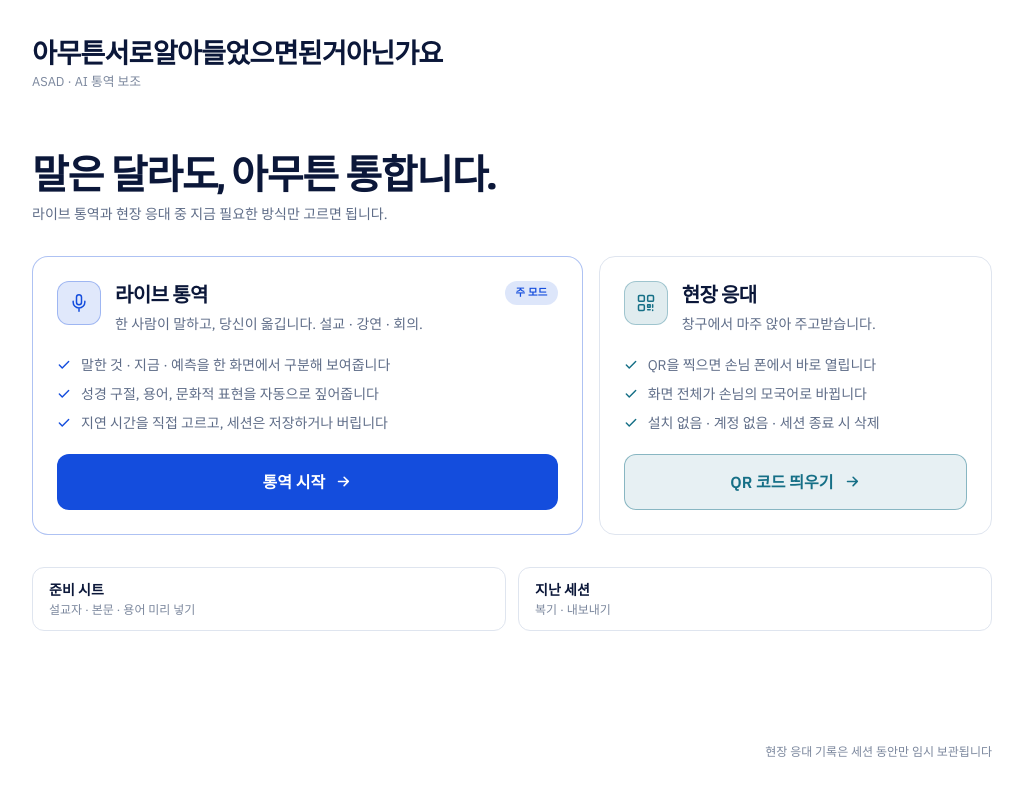
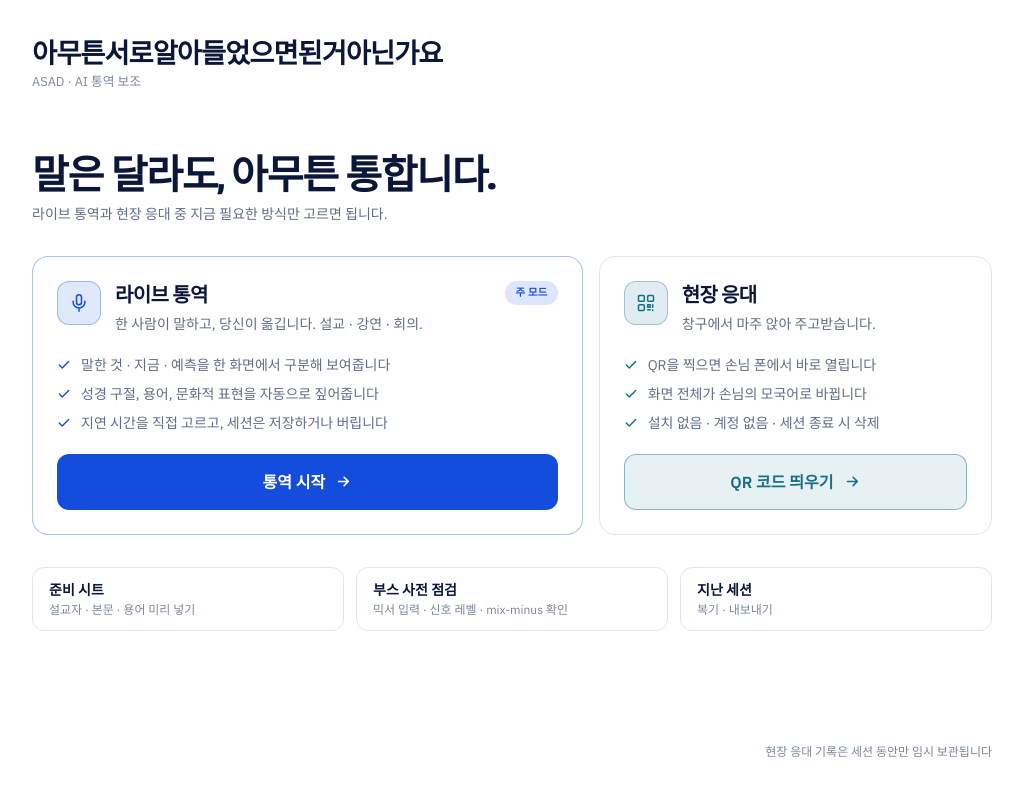
Before and after one commit to club-paradiso/asad, a Next.js app: page / in a window 1280 px wide. Shown: the top 796 px of the page, without its empty margins (128-1151 px from the left). Built offline with nearby package versions, Linux system fonts and the light colour scheme.

Commit message:
feat(sermon): link booth preflight from home

```diff
--- a/src/features/home/HomeScreen.tsx
+++ b/src/features/home/HomeScreen.tsx
@@ -75,11 +75,16 @@ export function HomeScreen() {
             />
           </div>
 
-          <div className="grid gap-3 sm:grid-cols-2">
+          <div className="grid gap-3 sm:grid-cols-3">
             <SecondaryLink
               href="/prep"
               title="준비 시트"
               detail="설교자 · 본문 · 용어 미리 넣기"
+            />
+            <SecondaryLink
+              href="/booth-preflight"
+              title="부스 사전 점검"
+              detail="믹서 입력 · 신호 레벨 · mix-minus 확인"
             />
             <SecondaryLink
               href="/sessions"
```
